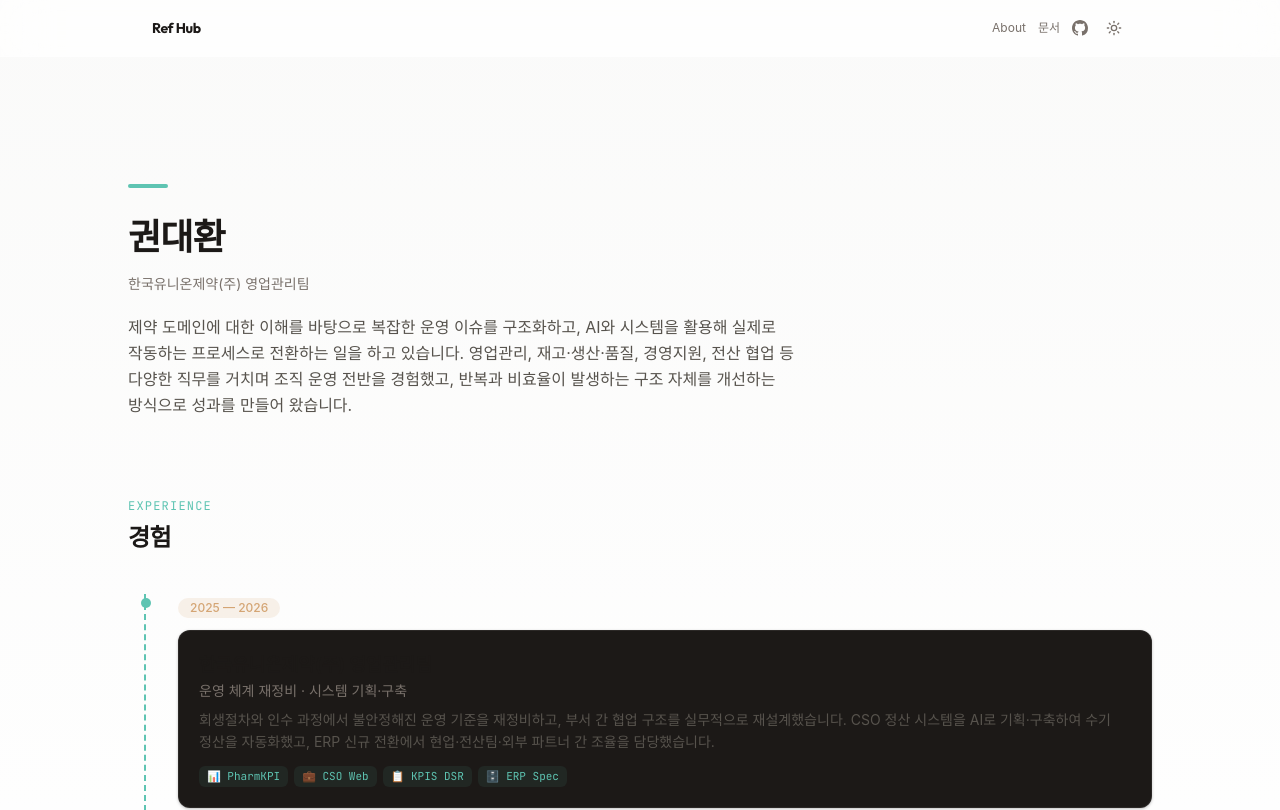
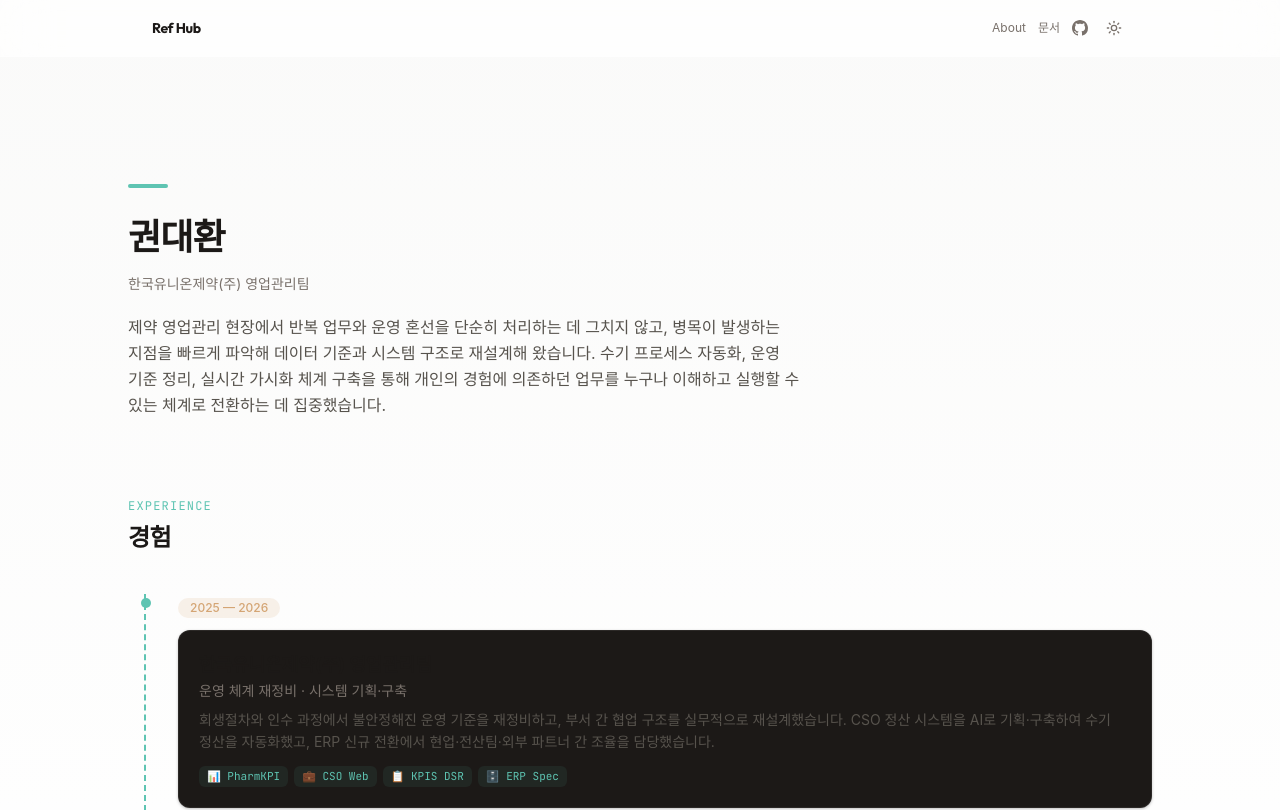
Before and after one commit to yurielk82/ref-hub, a Next.js app: page /about in a window 1280 px wide. Shown: the top 810 px of the page. Built offline with nearby package versions, Linux system fonts and the light colour scheme; a web font is replaced by a local one.

Commit message:
fix: 히어로·About 본문 — 사용자 원문 그대로 적용 (v1.2.0)
- 메인 히어로: 제목+본문 전면 교체 (구조화→데이터→시스템→효율)
- About 본문: 메인과 동일 톤으로 통일

Co-Authored-By: Claude Opus 4.6 (1M context) <noreply@anthropic.com>

```diff
--- a/app/(portfolio)/about/page.tsx
+++ b/app/(portfolio)/about/page.tsx
@@ -28,11 +28,11 @@ export default function AboutPage() {
             한국유니온제약(주) 영업관리팀
           </p>
           <p className="mt-5 max-w-2xl text-base leading-relaxed text-stone-600 dark:text-stone-400">
-            제약 도메인에 대한 이해를 바탕으로 복잡한 운영 이슈를 구조화하고,
-            AI와 시스템을 활용해 실제로 작동하는 프로세스로 전환하는 일을
-            하고 있습니다. 영업관리, 재고·생산·품질, 경영지원, 전산 협업 등
-            다양한 직무를 거치며 조직 운영 전반을 경험했고, 반복과 비효율이
-            발생하는 구조 자체를 개선하는 방식으로 성과를 만들어 왔습니다.
+            제약 영업관리 현장에서 반복 업무와 운영 혼선을 단순히 처리하는 데
+            그치지 않고, 병목이 발생하는 지점을 빠르게 파악해 데이터 기준과
+            시스템 구조로 재설계해 왔습니다. 수기 프로세스 자동화, 운영 기준
+            정리, 실시간 가시화 체계 구축을 통해 개인의 경험에 의존하던 업무를
+            누구나 이해하고 실행할 수 있는 체계로 전환하는 데 집중했습니다.
           </p>
         </FadeInUp>
 
--- a/app/(portfolio)/page.tsx
+++ b/app/(portfolio)/page.tsx
@@ -11,9 +11,13 @@ export default function HomePage() {
           <FadeInUp>
             <div className="mb-6 h-1 w-10 rounded-full bg-[var(--accent)]" />
             <h1 className="font-[family-name:var(--font-display)] text-4xl font-bold leading-snug tracking-tight text-stone-900 dark:text-stone-100 sm:text-5xl lg:text-6xl" style={{ textWrap: 'balance' }}>
-              현업의 병목을 데이터와
+              복잡한 현업을 구조화하고,
               <br />
-              시스템으로 해결합니다.
+              데이터와 시스템으로 팀이 더
+              <br />
+              효율적으로 움직이는 환경을
+              <br />
+              만듭니다.
             </h1>
           </FadeInUp>
           <FadeInUp delay={0.1}>
@@ -23,11 +27,16 @@ export default function HomePage() {
           </FadeInUp>
           <FadeInUp delay={0.2}>
             <p className="mt-5 max-w-2xl text-base leading-relaxed text-stone-600 dark:text-stone-400">
-              제약 영업관리 현장에서 수기 프로세스를 자동화하며 출발했습니다.
-              반복 업무를 줄이는 데서 그치지 않고, 운영 기준을 정리하고 데이터를
-              실시간으로 가시화하며 시스템 중심의 업무 구조로 전환하는 일을
-              해왔습니다. 앞으로는 이러한 경험을 바탕으로 더 고도화된 환경에서
-              표준화, 운영 효율화, 시스템 혁신까지 확장해 나가고자 합니다.
+              제약 영업관리 현장에서 반복 업무와 운영 혼선을 단순히 처리하는 데
+              그치지 않고, 병목이 발생하는 지점을 빠르게 파악해 데이터 기준과
+              시스템 구조로 재설계해 왔습니다. 수기 프로세스 자동화, 운영 기준
+              정리, 실시간 가시화 체계 구축을 통해 개인의 경험에 의존하던 업무를
+              누구나 이해하고 실행할 수 있는 체계로 전환하는 데 집중했습니다.
+              그 결과 팀은 불필요한 반복과 커뮤니케이션 비용을 줄이고, 더
+              안정적이고 효율적으로 움직일 수 있는 기반을 갖추게 되었습니다.
+              앞으로는 이러한 강점을 바탕으로 더 고도화된 환경에서 표준화, 운영
+              효율화, 데이터 기반 의사결정, 조직의 실행 체계 정립까지 확장해
+              나가고자 합니다.
             </p>
           </FadeInUp>
         </div>
```
